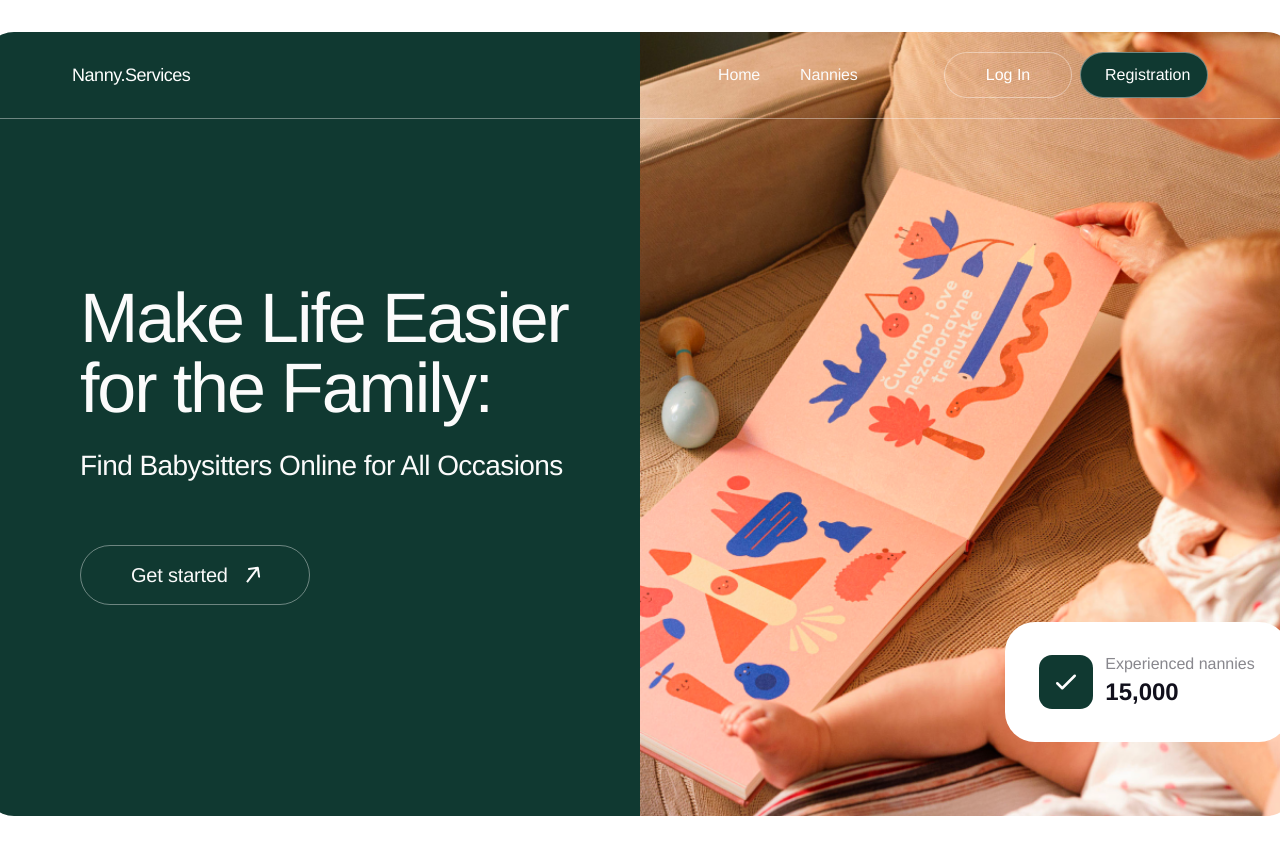
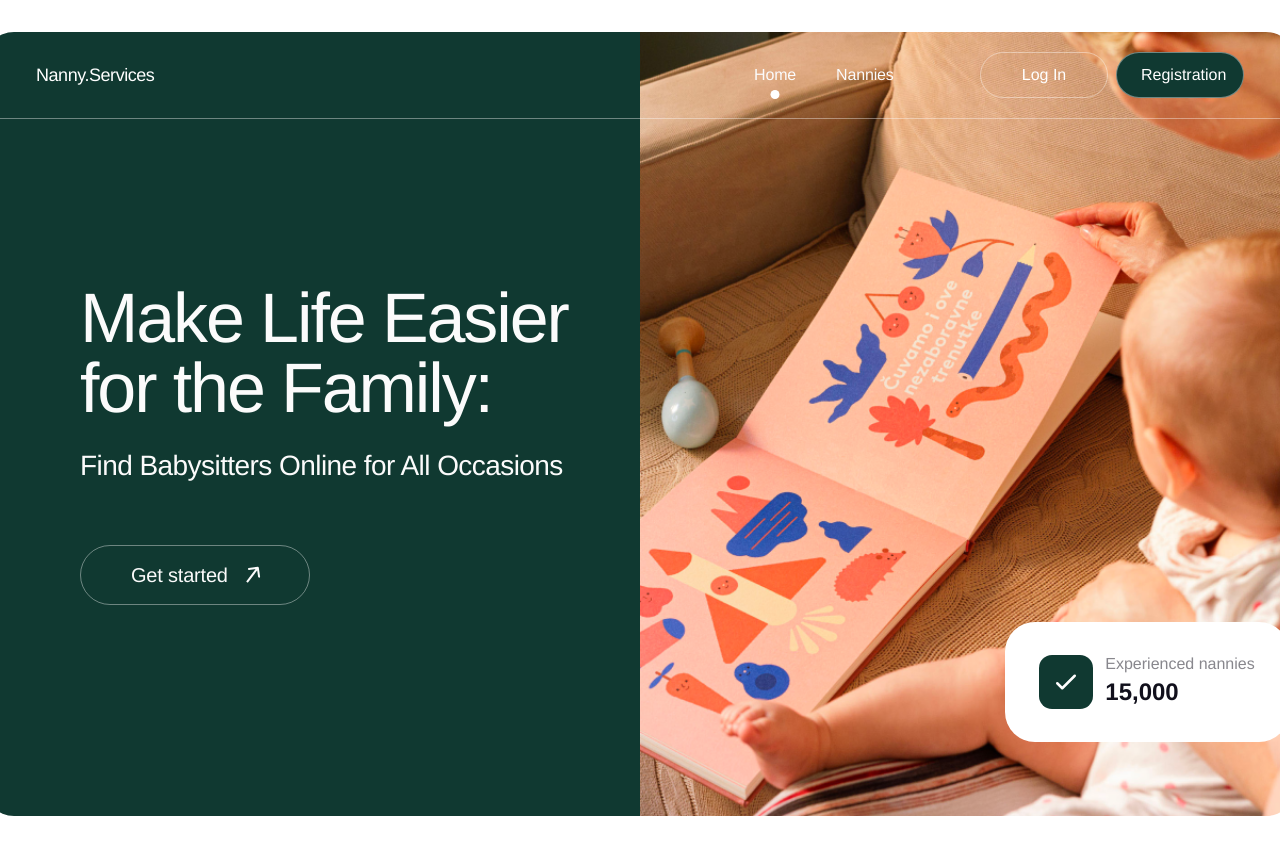
Before and after one commit to dima50066/Nanny-pet, a React (Vite) app in the folder frontend/: page / in a window 1280 px wide. Shown: the top 848 px of the page. Built offline with nearby package versions, Linux system fonts and the light colour scheme; a web font is replaced by a local one.

Commit message:
work with styles

```diff
--- a/frontend/src/components/header/Header.tsx
+++ b/frontend/src/components/header/Header.tsx
@@ -1,17 +1,41 @@
 import Navigation from "../navigation/Navigation";
-import { Link } from "react-router-dom";
+import { Link, useLocation } from "react-router-dom";
 import Logo from "../../shared/logo/Logo";
 import AuthNav from "../authNav/AuthNav";
+
 const Header = () => {
+  const location = useLocation();
+
+  const isCentered = location.pathname === "/nannies";
+
   return (
-    <header className="mx-auto flex gap-5 p-5  px-14 max-w-[1248px] w-full flex-row justify-between items-center">
-      <Link to="/">
-        <Logo />
-      </Link>
-      <div className="pl-[100px] flex flex-row gap-7  justify-between items-center w-[590px]">
-        <Navigation />
-        <AuthNav />
+    <header
+      className={`mx-auto flex gap-5 p-5  max-w-[1248px] w-full flex-row items-center ${
+        isCentered ? "" : "justify-between"
+      }`}
+    >
+      <div className="flex-shrink-0">
+        <Link to="/">
+          <Logo />
+        </Link>
       </div>
+
+      {isCentered ? (
+        <div className="flex-1 flex justify-center">
+          <Navigation />
+        </div>
+      ) : (
+        <div className="pl-[100px] flex flex-row gap-7 justify-between items-center w-[590px]">
+          <Navigation />
+          <AuthNav />
+        </div>
+      )}
+
+      {isCentered && (
+        <div className="flex-shrink-0">
+          <AuthNav />
+        </div>
+      )}
     </header>
   );
 };
--- a/frontend/src/components/nanny/nannyInfo/NannyInfo.tsx
+++ b/frontend/src/components/nanny/nannyInfo/NannyInfo.tsx
@@ -50,15 +50,19 @@ const Nanny: React.FC<NannyProps> = ({ nanny }) => {
       <div className="flex-1">
         <div className="flex direction-row justify-between mb-[8px]">
           <p className="text-subtitle">Nanny</p>
-          <div className="flex direction-row items-center">
-            <Icon id="location" className="w-4 h-4 text-gray-500 mr-2" />
-            <p className="nannies-header-text">{nanny.location}</p>
-            <Icon id="star" className="w-4 h-4 text-yellow-400 mr-1" />
-            <p className="nannies-header-text">Rating: {nanny.rating}</p>
-            <p className="nannies-header-text flex gap-1 pr-[48px]">
-              Price / 1 hour:{" "}
+          <div className="flex direction-row items-center gap-4">
+            <div className="flex items-center gap-2 border-r border-gray-300 pr-4">
+              <Icon id="location" className="w-4 h-4 text-gray-500" />
+              <p className="nannies-header-text">{nanny.location}</p>
+            </div>
+            <div className="flex items-center gap-2 border-r border-gray-300 pr-4">
+              <Icon id="star" className="w-4 h-4 text-yellow-400" />
+              <p className="nannies-header-text">Rating: {nanny.rating}</p>
+            </div>
+            <div className="flex items-center gap-2">
+              <p className="nannies-header-text">Price / 1 hour:</p>
               <span className="text-[#38cd3e]">{nanny.price_per_hour}$</span>
-            </p>
+            </div>
             <Icon
               id={isFavorite ? "heart-filled" : "heart"}
               className={`w-6 h-6 cursor-pointer ${
@@ -68,6 +72,7 @@ const Nanny: React.FC<NannyProps> = ({ nanny }) => {
             />
           </div>
         </div>
+
         <div className="pb-[24px]">
           <h2 className="nannies-name">{nanny.name}</h2>
         </div>
--- a/frontend/src/components/navigation/Navigation.tsx
+++ b/frontend/src/components/navigation/Navigation.tsx
@@ -9,18 +9,33 @@ const Navigation = () => {
     <nav className="flex justify-center">
       <ul className="flex flex-row gap-[40px] mx-auto">
         <li>
-          <NavLink to="/" className="header-text">
+          <NavLink
+            to="/"
+            className={({ isActive }) =>
+              `header-text relative ${isActive ? "active-link" : ""}`
+            }
+          >
             Home
           </NavLink>
         </li>
         <li>
-          <NavLink to="/nannies" className="header-text">
+          <NavLink
+            to="/nannies"
+            className={({ isActive }) =>
+              `header-text relative ${isActive ? "active-link" : ""}`
+            }
+          >
             Nannies
           </NavLink>
         </li>
         {isLoggedIn && (
           <li>
-            <NavLink to="/favorites" className="header-text">
+            <NavLink
+              to="/favorites"
+              className={({ isActive }) =>
+                `header-text relative ${isActive ? "active-link" : ""}`
+              }
+            >
               Favorites
             </NavLink>
           </li>
--- a/frontend/src/pages/nanny/NanniesPage.tsx
+++ b/frontend/src/pages/nanny/NanniesPage.tsx
@@ -62,14 +62,19 @@ const Nannies: React.FC = () => {
       <div className="bg-main">
         <Header />
       </div>
-      <div className="container">
+      <div className="container bg-[#F3F3F3]">
         <Filters filters={filters} onFilterChange={handleFilterChange} />
         {loading && <p>Loading...</p>}
         <NanniesList nannies={nannies} />
         {!loading && hasMoreItems && (
-          <button className="nannies-loadMore bg-main" onClick={handleLoadMore}>
-            Load more
-          </button>
+          <div className="flex justify-center py-16">
+            <button
+              className="nannies-loadMore bg-main"
+              onClick={handleLoadMore}
+            >
+              Load more
+            </button>
+          </div>
         )}
       </div>
     </div>
--- a/frontend/src/shared/styles/global.css
+++ b/frontend/src/shared/styles/global.css
@@ -147,6 +147,23 @@ section {
     @apply w-32 border border-white/40 rounded-3xl px-6 py-3 text-white leading-[1.25] hover:bg-white hover:text-main transition;
   }
 
+  .active-link {
+    @apply relative;
+  }
+
+  .active-link::after {
+    content: "";
+    @apply absolute bottom-[-16px] left-[50%] translate-x-[-50%] w-[9px] h-[9px] bg-white rounded-full;
+  }
+
+  .header-text {
+    @apply font-sans font-normal text-[16px] leading-[1.25] tracking-[-0.01em] text-[#fbfbfb];
+  }
+
+  .header-text:hover {
+    @apply text-gray-300;
+  }
+
   /* FILTERS */
 
   .custom-select {
```
